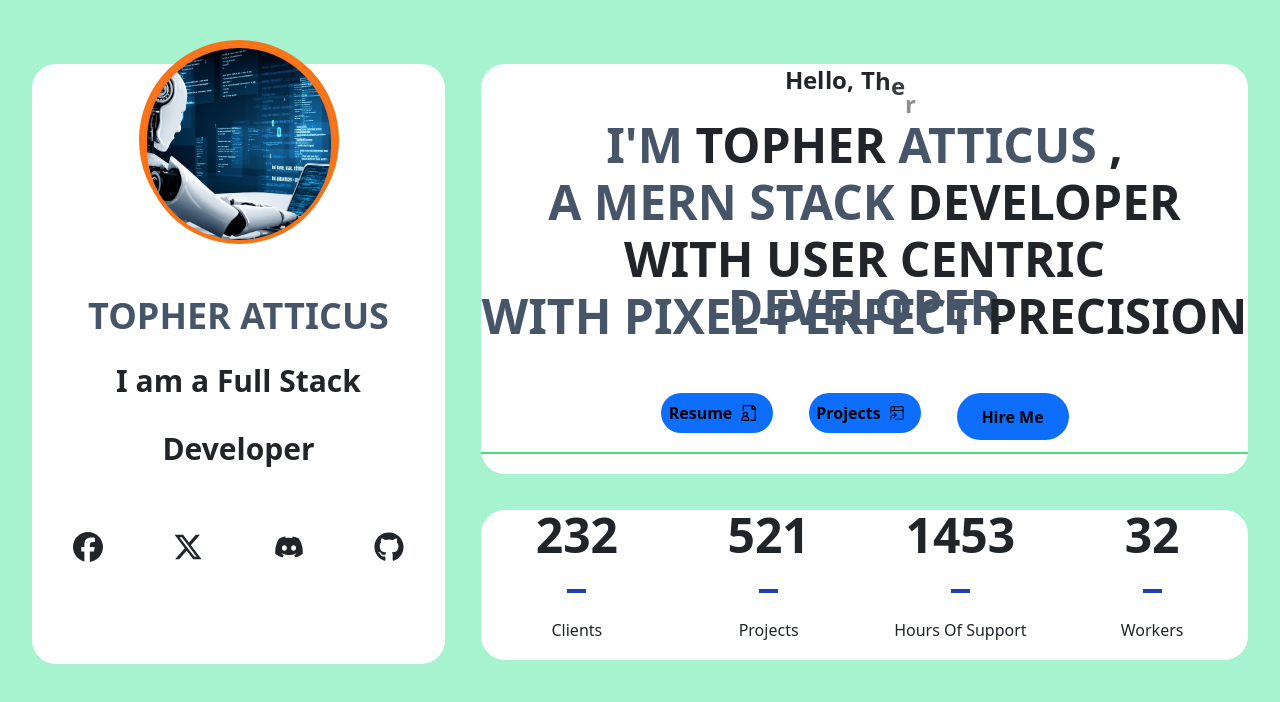
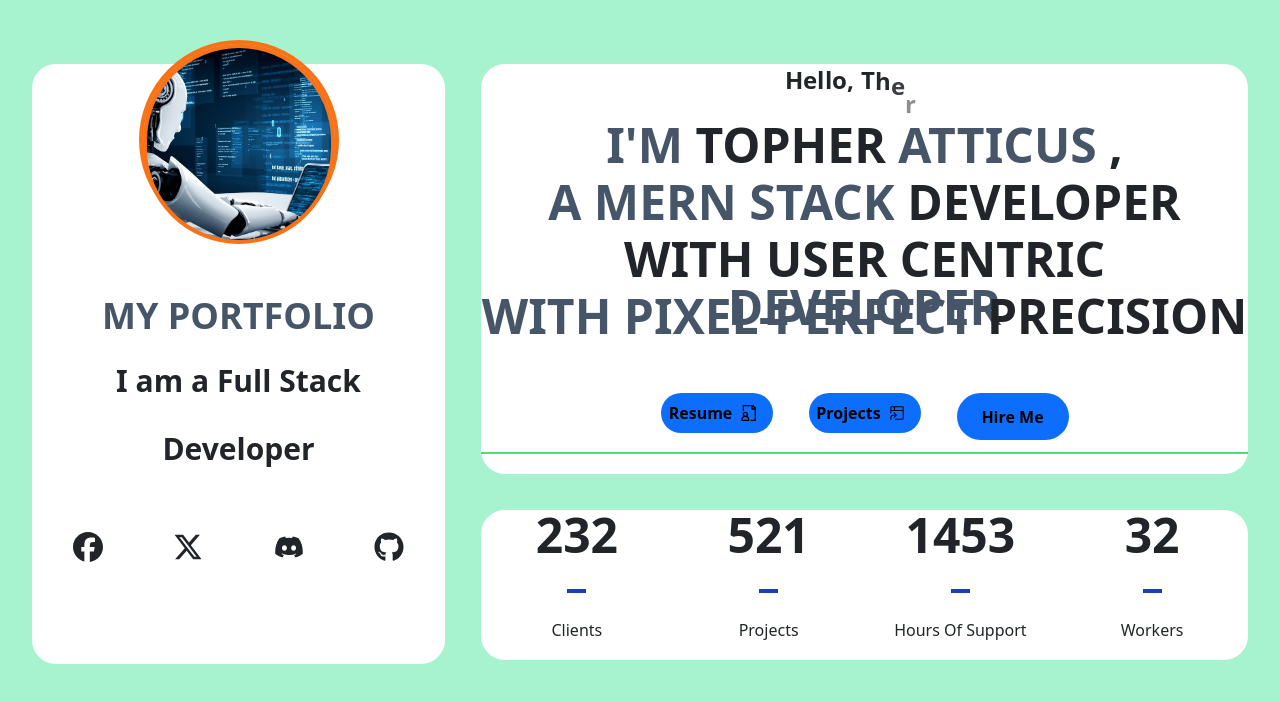
Before and after one commit to BikramModi/portfolio, a React (Create React App) app: page / in a window 1280 px wide. Shown: the top 702 px of the page. Built offline with nearby package versions, Linux system fonts and the light colour scheme.

Commit message:
changed the name

```diff
--- a/src/components/Home.jsx
+++ b/src/components/Home.jsx
@@ -115,7 +115,7 @@ export default function Home() {
 
                                                 <div className="h-[30%] w-[80%] mx-auto">
                                                     <h1 className="w-full h-[33%] sm:text-4xl text-slate-600 font-bold">
-                                                        TOPHER ATTICUS
+                                                        MY PORTFOLIO
                                                     </h1>
                                                     <h2 className="w-full h-[33%] sm:text-3xl font-bold">
                                                         I am a Full Stack
--- a/src/components/Resume.jsx
+++ b/src/components/Resume.jsx
@@ -116,7 +116,7 @@ export default function Resume() {
                                 />
 
                                 <h1 className="sm:text-3xl absolute mt-[330px] ml-4 text-black sm:font-bold">
-                                    Topher Atticus
+                                    My Portfolio
                                 </h1>
                             </div>
 
```
